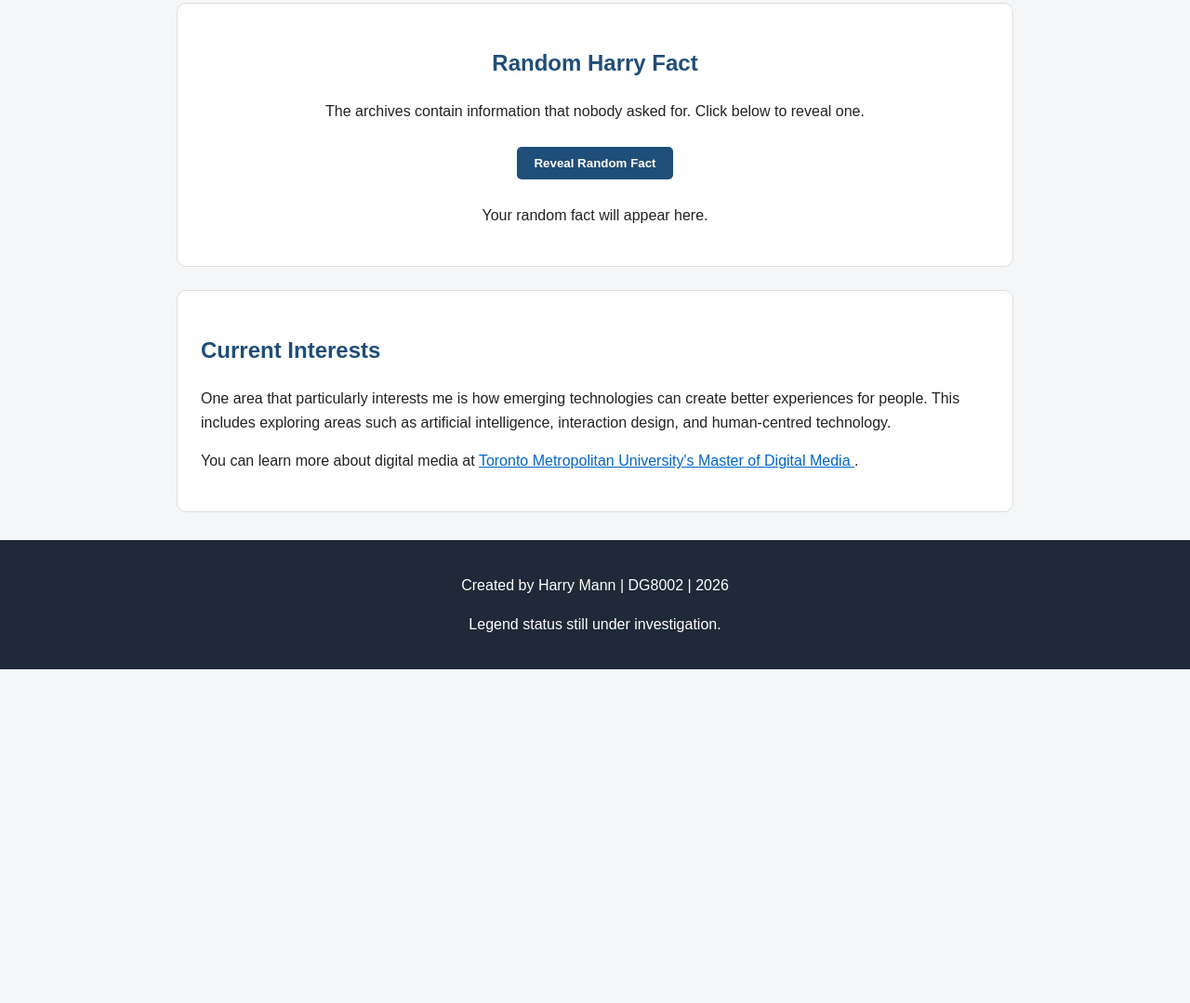
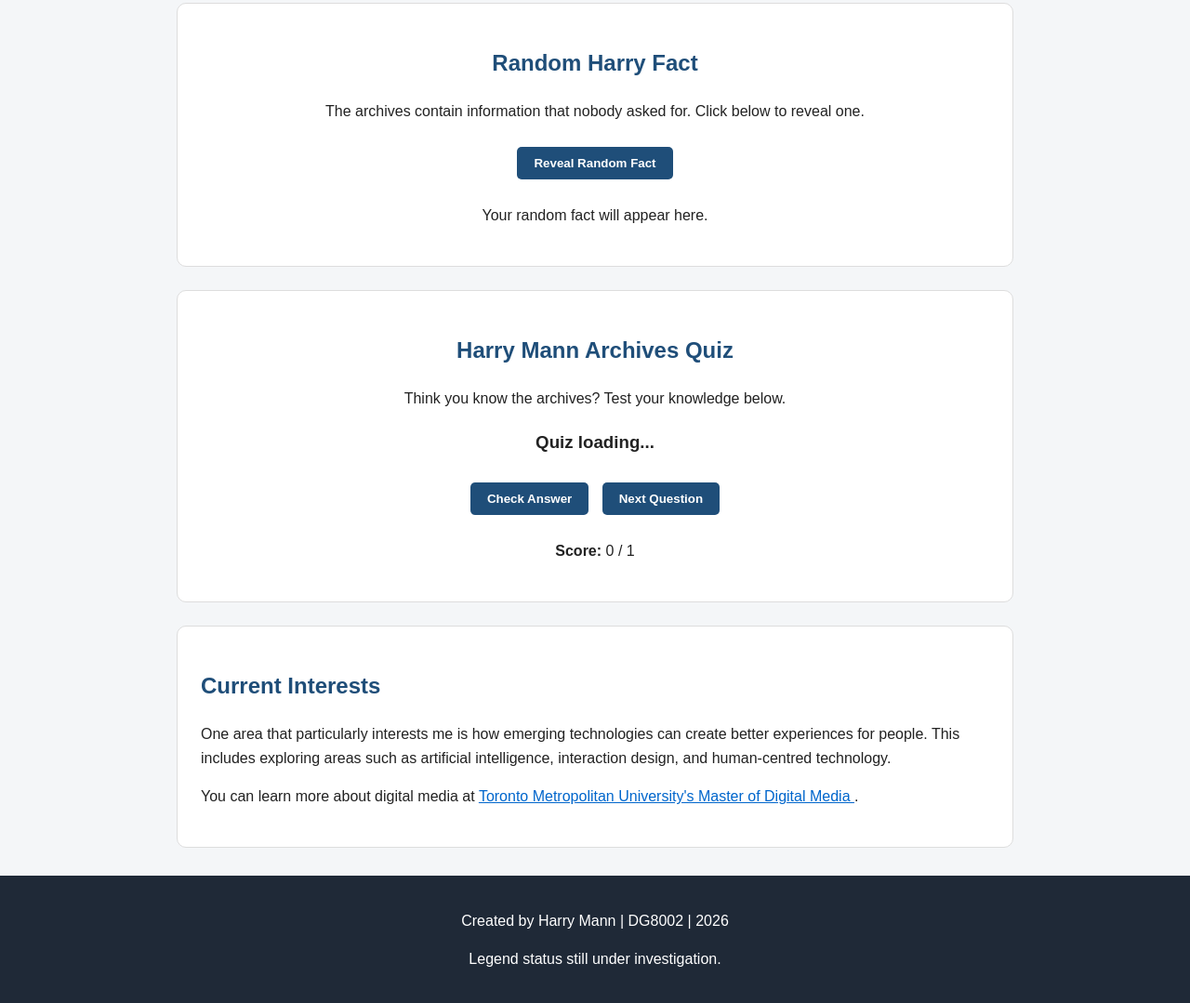
Before and after one commit to Harrymannn/DG8002-Assignment-6, a plain HTML site: page index.html in a window 1280 px wide. Shown: the part 1828-2907 px from the top of the page at 93% size. Before the commit the page ends 2548 px from the top, so only its background shows below. Drawn offline with Linux system fonts and the light colour scheme.

Commit message:
Add interactive quiz section to index.html

```diff
--- a/index.html
+++ b/index.html
@@ -110,7 +110,43 @@
     </p>
 
 </section>
+<section class="interactive-section" id="quizSection">
 
+    <h2>Harry Mann Archives Quiz</h2>
+
+    <p>
+        Think you know the archives? Test your knowledge below.
+    </p>
+
+    <div id="quizContainer">
+
+        <h3 id="questionText">
+            Quiz loading...
+        </h3>
+
+        <div id="answerChoices">
+        </div>
+
+        <button id="checkAnswerButton">
+            Check Answer
+        </button>
+
+        <button id="nextQuestionButton">
+            Next Question
+        </button>
+
+        <p id="quizFeedback"></p>
+
+        <p>
+            <strong>Score:</strong>
+            <span id="quizScore">0</span>
+            /
+            <span id="questionNumber">1</span>
+        </p>
+
+    </div>
+
+</section>
         <section>
             <h2>Current Interests</h2>
 
```
